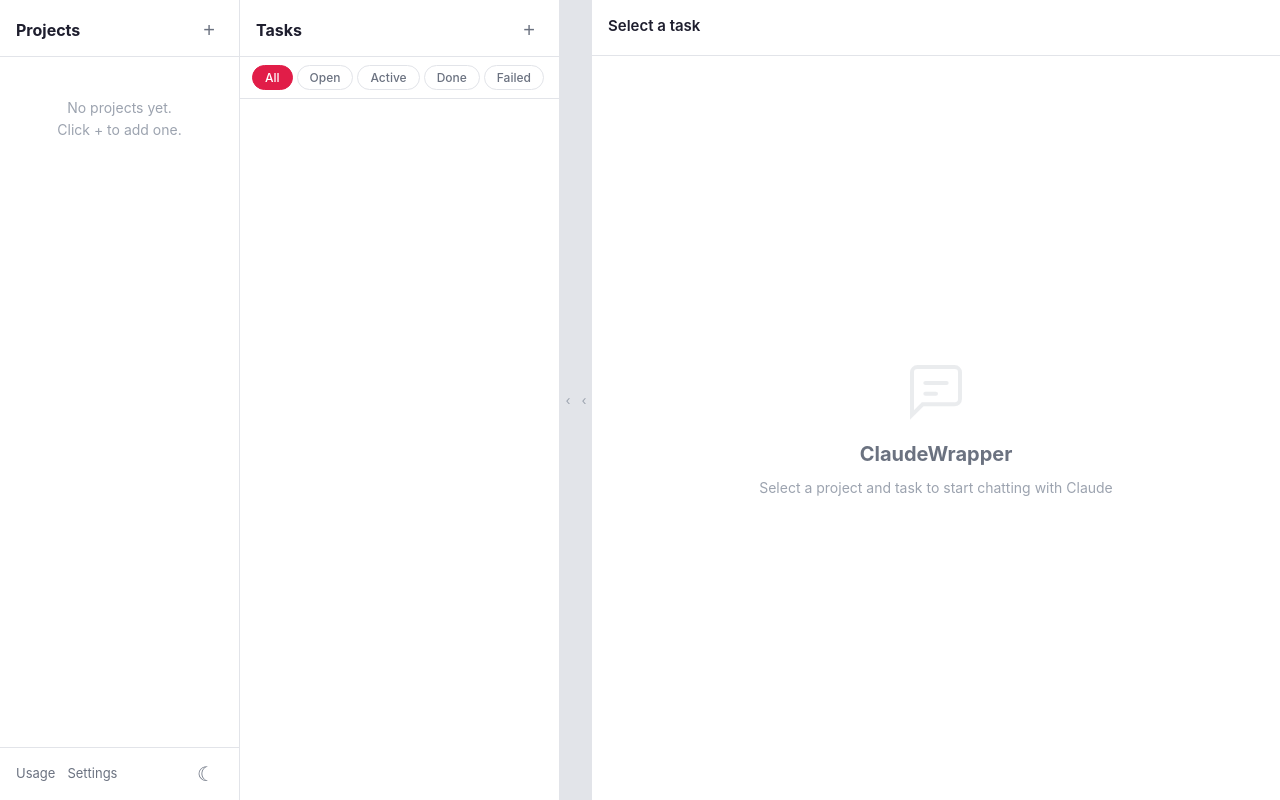
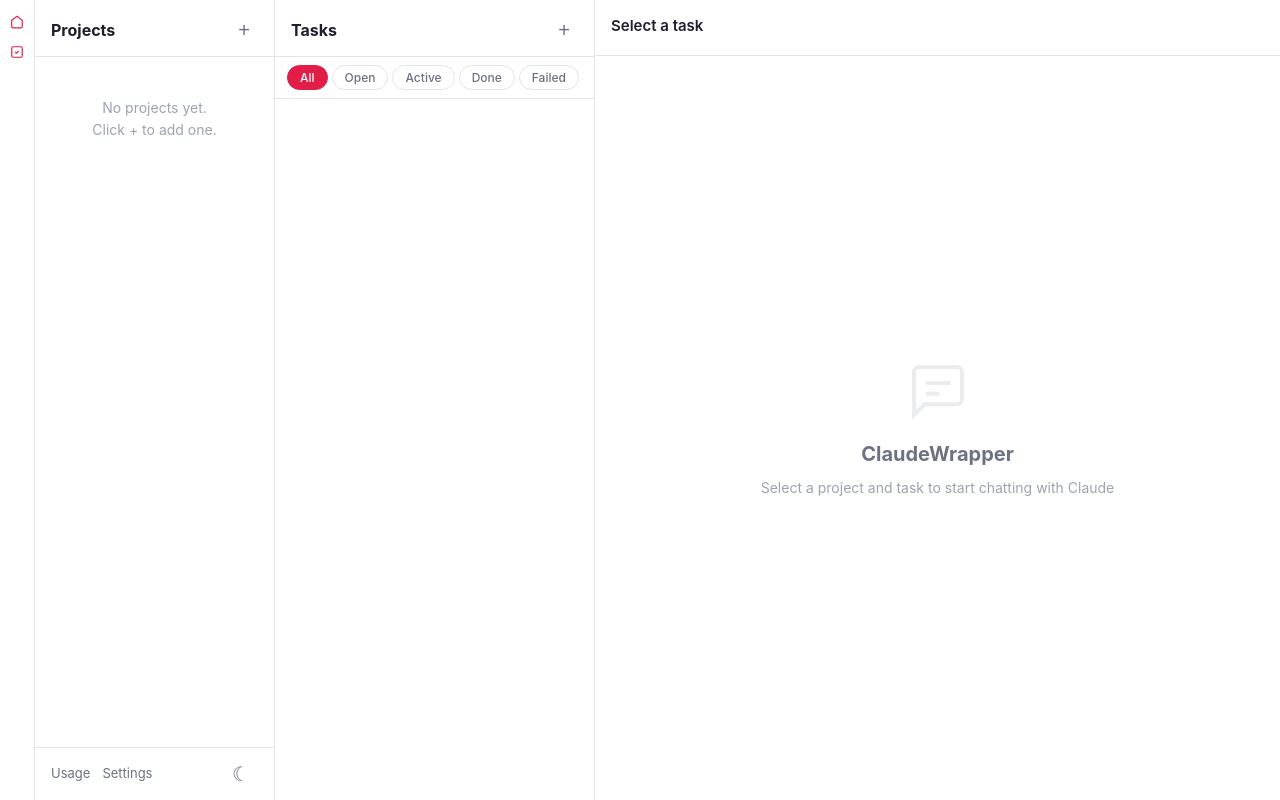
Before and after one commit to yoogie27/claudewrapper, a FastAPI app: page / in a window 1280 px wide. Run offline with FastAPI, Linux system fonts and the light colour scheme; parts of the project's set-up code (start-up, migrations or seed data) failed here and were passed over; some libraries are stand-ins or nearby versions.

Commit message:
feat: Move sidebar toggles to far-left icon toolbar
Collapse buttons are now a thin vertical toolbar at the far left edge
with icon buttons (house for projects, checkbox for tasks). Active
panels highlighted in rose. Replaces the inline divider-style toggles.

Co-Authored-By: Claude Opus 4.6 (1M context) <noreply@anthropic.com>

```diff
--- a/app/static/style.css
+++ b/app/static/style.css
@@ -113,24 +113,38 @@ html, body {
     overflow: hidden;
     border-right: none;
 }
+.sidebar-toggles {
+    display: none; /* shown on desktop via media query */
+    flex-direction: column;
+    gap: 2px;
+    padding: 8px 3px;
+    background: var(--panel-bg);
+    border-right: 1px solid var(--panel-border);
+    z-index: 5;
+}
 .sidebar-toggle {
-    display: none; /* shown on desktop via media query */
-    position: relative;
-    z-index: 5;
-    width: 16px;
-    min-width: 16px;
+    width: 28px;
+    height: 28px;
     border: none;
-    background: var(--panel-border);
+    background: transparent;
     color: var(--text-dim);
     cursor: pointer;
-    font-size: 14px;
     padding: 0;
+    border-radius: var(--radius-sm);
+    display: flex;
+    align-items: center;
+    justify-content: center;
     transition: background .15s, color .15s;
-    align-self: stretch;
+    opacity: .6;
 }
 .sidebar-toggle:hover {
-    background: var(--accent);
-    color: #fff;
+    background: var(--card-hover);
+    color: var(--accent);
+    opacity: 1;
+}
+.sidebar-toggle.active {
+    color: var(--accent);
+    opacity: 1;
 }
 
 .panel-header {
@@ -1021,7 +1035,7 @@ html.dark .message-system .message-content code { background: rgba(255,255,255,.
     .bottom-nav { display: none !important; }
     .panel { display: flex !important; }
     .panel.collapsed { display: none !important; }
-    .sidebar-toggle { display: flex; align-items: center; justify-content: center; }
+    .sidebar-toggles { display: flex; }
 }
 
 /* ── Scrollbars ──────────────────────────────────────── */
--- a/app/templates/app.html
+++ b/app/templates/app.html
@@ -2,6 +2,16 @@
 {% block title %}ClaudeWrapper{% endblock %}
 {% block body %}
 <div class="app-layout">
+    <!-- Sidebar collapse toggles (desktop only) -->
+    <div class="sidebar-toggles" id="sidebar-toggles">
+        <button class="sidebar-toggle" id="toggle-projects" onclick="toggleSidebar('projects')" title="Toggle projects">
+            <svg width="14" height="14" viewBox="0 0 24 24" fill="none" stroke="currentColor" stroke-width="2"><path d="M3 9l9-7 9 7v11a2 2 0 01-2 2H5a2 2 0 01-2-2z"/></svg>
+        </button>
+        <button class="sidebar-toggle" id="toggle-tasks" onclick="toggleSidebar('tasks')" title="Toggle tasks">
+            <svg width="14" height="14" viewBox="0 0 24 24" fill="none" stroke="currentColor" stroke-width="2"><rect x="3" y="3" width="18" height="18" rx="2"/><path d="M9 12l2 2 4-4"/></svg>
+        </button>
+    </div>
+
     <!-- Panel 1: Projects -->
     <aside class="panel panel-projects" id="panel-projects">
         <div class="panel-header">
@@ -60,10 +70,6 @@
             <div class="actions-list" id="actions-list"></div>
         </div>
     </aside>
-
-    <!-- Sidebar collapse toggles (desktop only) -->
-    <button class="sidebar-toggle toggle-projects" id="toggle-projects" onclick="toggleSidebar('projects')" title="Toggle projects panel">&#8249;</button>
-    <button class="sidebar-toggle toggle-tasks" id="toggle-tasks" onclick="toggleSidebar('tasks')" title="Toggle tasks panel">&#8249;</button>
 
     <!-- Panel 3: Chat -->
     <main class="panel panel-chat" id="panel-chat">
@@ -901,19 +907,20 @@ function toggleSidebar(which) {
     const panel = document.getElementById(`panel-${which}`);
     const btn = document.getElementById(`toggle-${which}`);
     const collapsed = panel.classList.toggle('collapsed');
-    btn.innerHTML = collapsed ? '&#8250;' : '&#8249;';
-    // Save state
+    btn.classList.toggle('active', !collapsed);
     localStorage.setItem(`sidebar-${which}`, collapsed ? '1' : '0');
 }
 
 // Restore collapsed state on load
 document.addEventListener('DOMContentLoaded', () => {
     ['projects', 'tasks'].forEach(w => {
-        if (localStorage.getItem(`sidebar-${w}`) === '1') {
-            const panel = document.getElementById(`panel-${w}`);
-            const btn = document.getElementById(`toggle-${w}`);
+        const collapsed = localStorage.getItem(`sidebar-${w}`) === '1';
+        const panel = document.getElementById(`panel-${w}`);
+        const btn = document.getElementById(`toggle-${w}`);
+        if (collapsed) {
             panel.classList.add('collapsed');
-            btn.innerHTML = '&#8250;';
+        } else {
+            btn.classList.add('active');
         }
     });
 });
```
